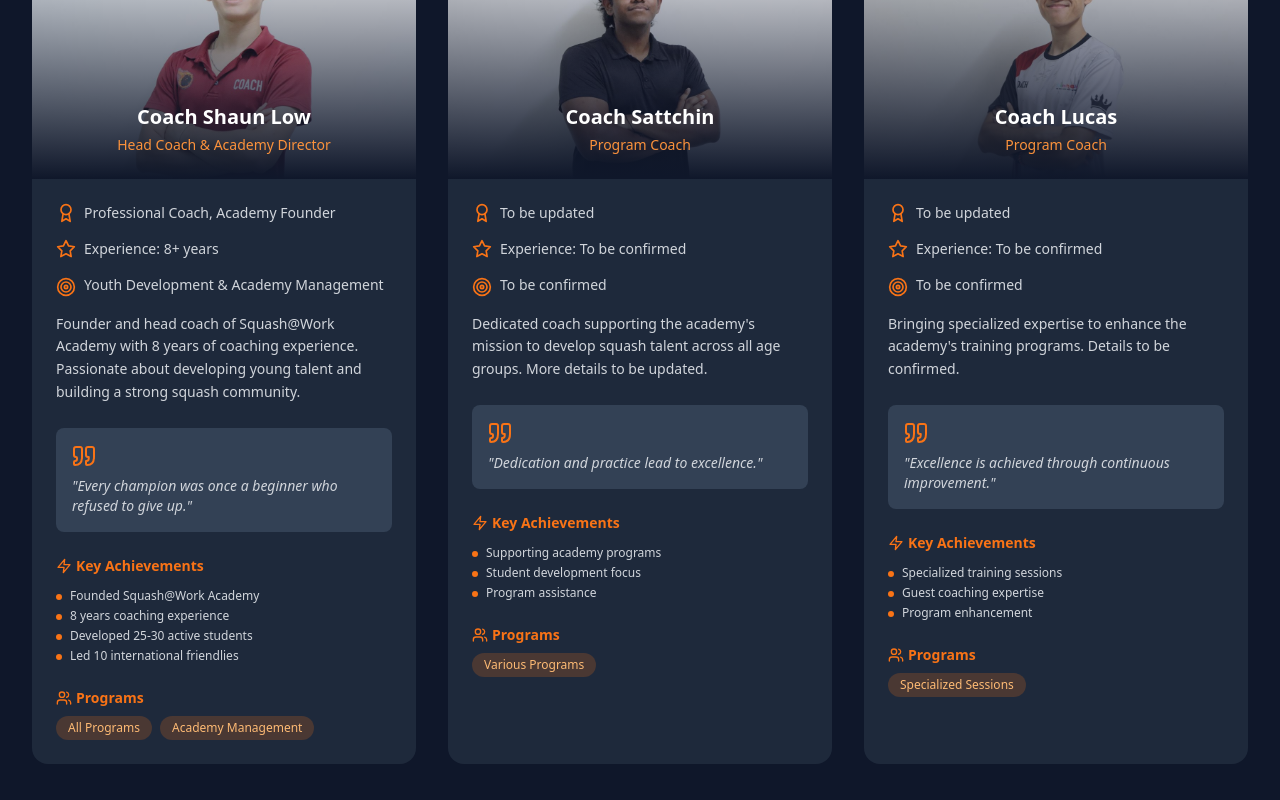
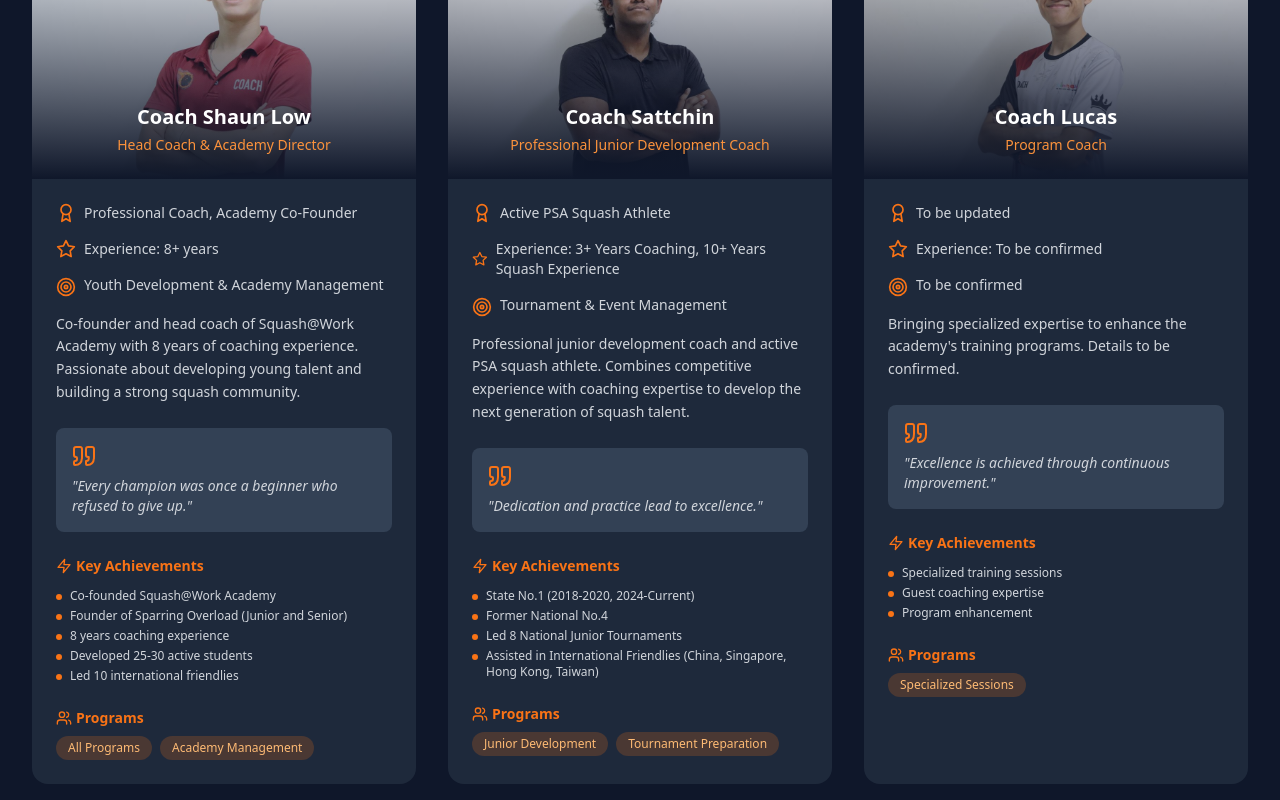
Before and after one commit to wuburn10/squash-at-work, a React (Vite) app: page / in a window 1280 px wide. Shown: the part 6400-7200 px from the top of the page. Built offline with nearby package versions, Linux system fonts and the light colour scheme.

Commit message:
feat: Update Coach Sattchin information

```diff
--- a/src/components/CoachesSection.jsx
+++ b/src/components/CoachesSection.jsx
@@ -8,13 +8,14 @@ export const CoachesSection = () => {
       id: 1,
       name: "Coach Shaun Low",
       title: "Head Coach & Academy Director",
-      credentials: "Professional Coach, Academy Founder",
+      credentials: "Professional Coach, Academy Co-Founder",
       experience: "8+ years",
       specialization: "Youth Development & Academy Management",
-      bio: "Founder and head coach of Squash@Work Academy with 8 years of coaching experience. Passionate about developing young talent and building a strong squash community.",
+      bio: "Co-founder and head coach of Squash@Work Academy with 8 years of coaching experience. Passionate about developing young talent and building a strong squash community.",
       quote: "Every champion was once a beginner who refused to give up.",
       achievements: [
-        "Founded Squash@Work Academy",
+        "Co-founded Squash@Work Academy",
+        "Founder of Sparring Overload (Junior and Senior)",
         "8 years coaching experience",
         "Developed 25-30 active students",
         "Led 10 international friendlies"
@@ -26,18 +27,19 @@ export const CoachesSection = () => {
     {
       id: 2,
       name: "Coach Sattchin",
-      title: "Program Coach",
-      credentials: "To be updated",
-      experience: "To be confirmed",
-      specialization: "To be confirmed",
-      bio: "Dedicated coach supporting the academy's mission to develop squash talent across all age groups. More details to be updated.",
+      title: "Professional Junior Development Coach",
+      credentials: "Active PSA Squash Athlete",
+      experience: "3+ Years Coaching, 10+ Years Squash Experience",
+      specialization: "Tournament & Event Management",
+      bio: "Professional junior development coach and active PSA squash athlete. Combines competitive experience with coaching expertise to develop the next generation of squash talent.",
       quote: "Dedication and practice lead to excellence.",
       achievements: [
-        "Supporting academy programs",
-        "Student development focus",
-        "Program assistance"
+        "State No.1 (2018-2020, 2024-Current)",
+        "Former National No.4",
+        "Led 8 National Junior Tournaments",
+        "Assisted in International Friendlies (China, Singapore, Hong Kong, Taiwan)"
       ],
-      programs: ["Various Programs"],
+      programs: ["Junior Development", "Tournament Preparation"],
       image: "/src/assets/coaches/Sattchin.jpg",
       bgColor: "from-purple-500 to-purple-600"
     },
```
